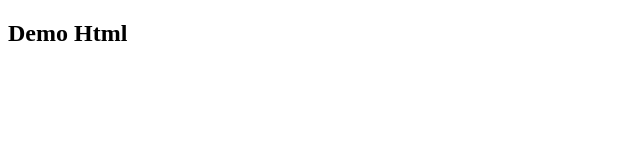
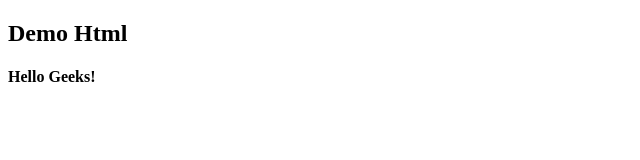
Before and after one commit to SouvikDas-git/Demo, a plain HTML site: page index.html in a window 1280 px wide. Shown: the whole page, without its empty margins (0-640 px from the left). Drawn offline with Linux system fonts and the light colour scheme.

Commit message:
Update index.html

```diff
--- a/index.html
+++ b/index.html
@@ -8,5 +8,6 @@
 </head>
 <body>
     <h2> Demo Html </h2>
+    <h4> Hello Geeks!</h4>
 </body>
 </html>
```
